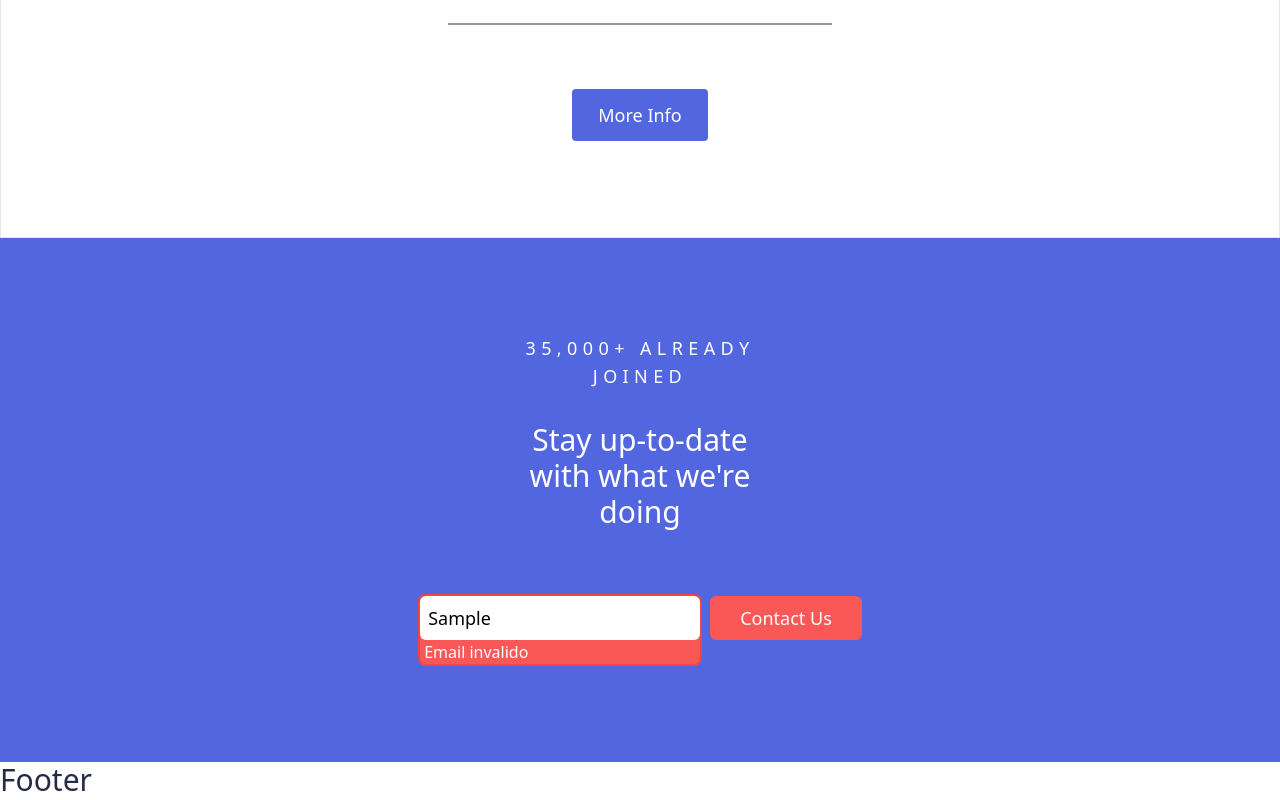
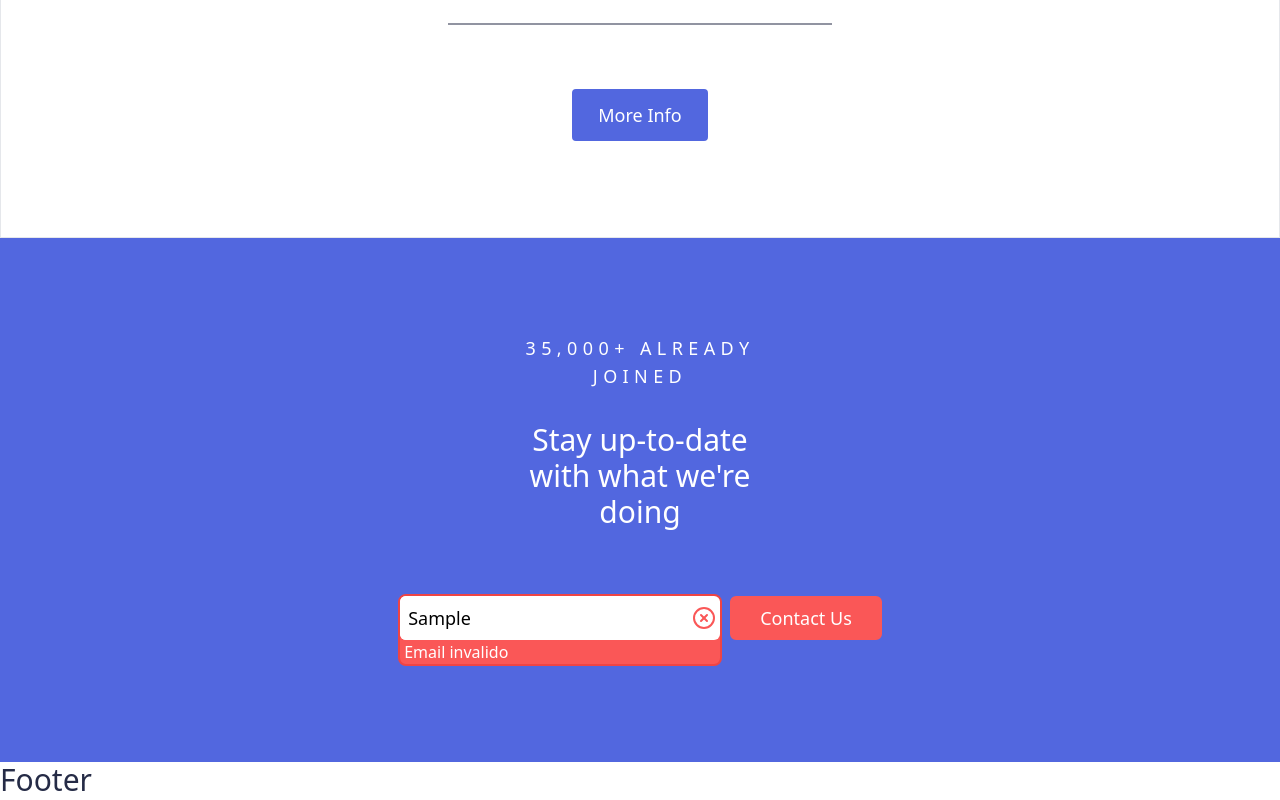
Before and after one commit to AlvesPHGA/bookmark, a React (Vite) app: page / in a window 1280 px wide. Both pictures are taken after typing "Sample" into the empty fields and a click on the button "Contact Us". Shown: the part 3210-4010 px from the top of the page. Built offline with nearby package versions, Linux system fonts and the light colour scheme.

Commit message:
style: add icon on input to error

```diff
--- a/src/ui/components/Contact/ContactFormComponent.tsx
+++ b/src/ui/components/Contact/ContactFormComponent.tsx
@@ -3,6 +3,7 @@ import { Button } from '../Form/Button';
 import { Input } from '../Form/Input';
 import { DivComponent } from '../TagsComponents';
 import { errorMessage } from '../../styles/tagsStyles';
+import { CircleX } from 'lucide-react';
 
 export const ContactFormComponent = () => {
    const [email, setEmail] = React.useState('');
@@ -36,7 +37,10 @@ export const ContactFormComponent = () => {
          className="flex items-baseline w-fit mx-auto space-x-2"
       >
          <DivComponent box="contact_form" errorInput={errorInput && true}>
-            <Input onChange={(ev) => setEmail(ev.currentTarget.value)} />
+            <div className=" w-[320px] rounded-md flex items-center justify-between bg-white pr-1">
+               <Input onChange={(ev) => setEmail(ev.currentTarget.value)} />
+               {errorInput && <CircleX className="stroke-softRed" />}
+            </div>
             <span className={errorMessage()}>{errorInput && message}</span>
          </DivComponent>
          <Button types="btn_contact">Contact Us</Button>
--- a/src/ui/components/Form/Input.tsx
+++ b/src/ui/components/Form/Input.tsx
@@ -6,7 +6,7 @@ interface InputProps
       VariantProps<typeof inputStyle> {}
 
 const inputStyle = tv({
-   base: 'h-11 w-[280px] text-lg px-2 rounded-md',
+   base: 'h-11 w-[280px] text-lg px-2 rounded-md outline-none',
 });
 
 export const Input = ({ ...props }: InputProps) => {
```
